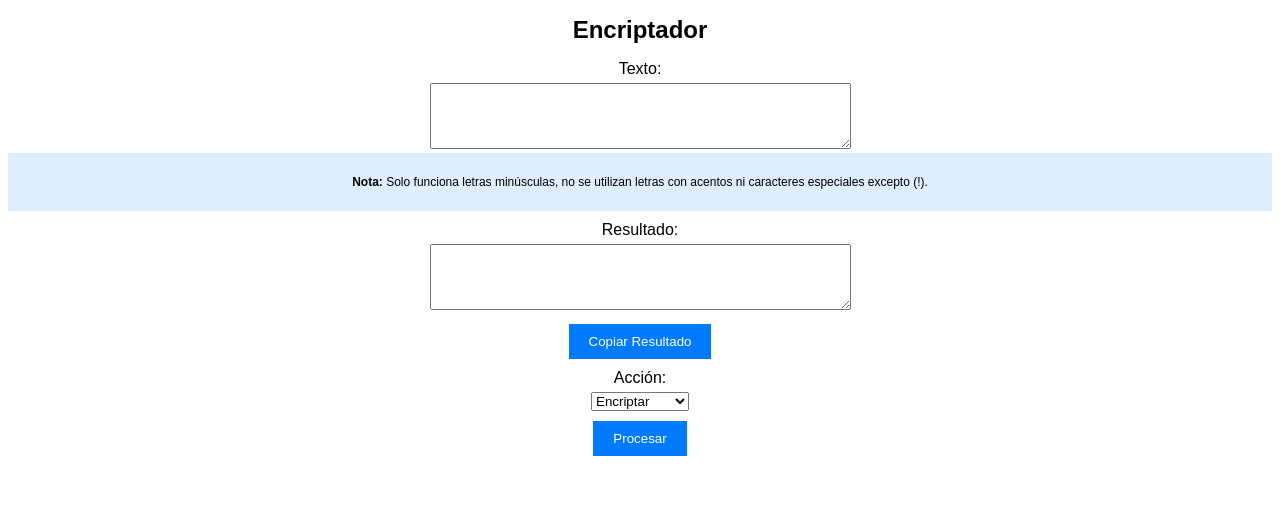
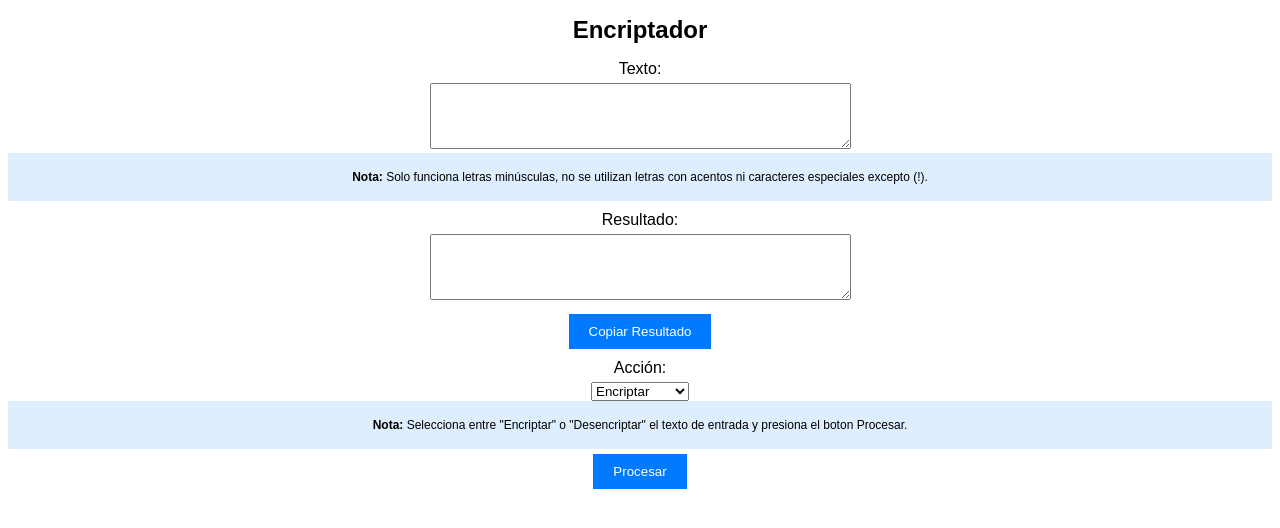
Before and after one commit to JoseJulianMosqueraFuli/encrypt-challenge, a plain HTML site: page index.html in a window 1280 px wide. Drawn offline with Linux system fonts and the light colour scheme.

Commit message:
update: add note to specify the action button

```diff
--- a/index.html
+++ b/index.html
@@ -11,10 +11,16 @@
     <div class="input-container">
       <h1>Encriptador</h1>
       <label for="entrada">Texto:</label>
-        <textarea id="entrada" rows="4" cols="50" oninput="limitarMinusculas(this)"></textarea>
+      <textarea
+        id="entrada"
+        rows="4"
+        cols="50"
+        oninput="limitarMinusculas(this)"></textarea>
       <div class="note">
-          <p><strong>Nota:</strong> Solo funciona letras minúsculas, no se utilizan letras con acentos
-            ni caracteres especiales excepto (!).</p>
+        <p>
+          <strong>Nota:</strong> Solo funciona letras minúsculas, no se utilizan
+          letras con acentos ni caracteres especiales excepto (!).
+        </p>
       </div>
     </div>
     <div class="input-container">
@@ -30,11 +36,15 @@
         <option value="encriptar">Encriptar</option>
         <option value="desencriptar">Desencriptar</option>
       </select>
+      <div class="note">
+        <p>
+          <strong>Nota:</strong> Selecciona entre "Encriptar" o "Desencriptar"
+          el texto de entrada y presiona el boton Procesar.
+        </p>
       </div>
       <div class="button-container">
         <button onclick="procesar()">Procesar</button>
       </div>
-
     </div>
     <script src="script.js"></script>
   </body>
--- a/style.css
+++ b/style.css
@@ -16,8 +16,8 @@ body {
 
 .note {
   background-color: #007bff20;
-  padding: 10px;
-  margin-bottom: 10px;
+  padding: 5px;
+  margin-bottom: 5px;
   text-align: center;
 }
 
```
Lines whose indentation alone changed are shown as unchanged.
